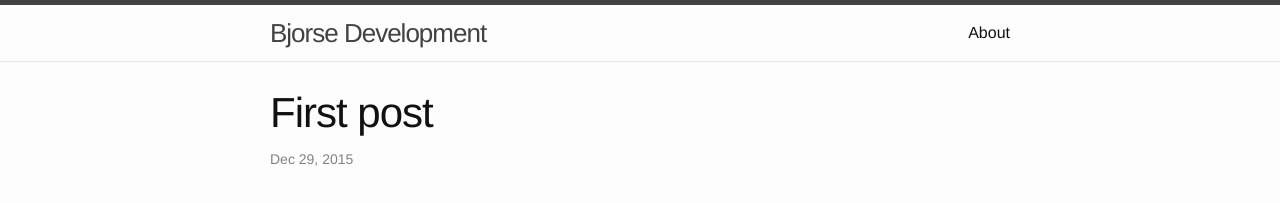
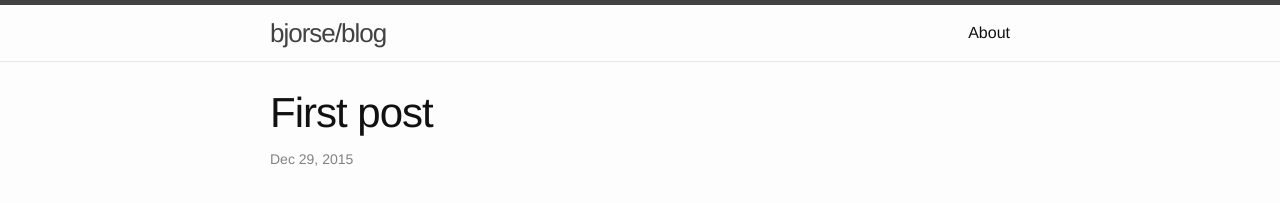
Before and after one commit to bjorse/bjorse.github.io, a Jekyll site: the page built from _posts/2015-12-29-first-post.markdown, in a window 1280 px wide. Shown: the top 203 px of the page. Built offline with Jekyll 4.4.1, drawn with Linux system fonts in a browser that asks for light colours; comment, search, counter and statistics services are not loaded.

Commit message:
Updated title

```diff
--- a/_config.yml
+++ b/_config.yml
@@ -1,5 +1,5 @@
 # Site settings
-title: Bjorse Development
+title: bjorse/blog
 email: bjorse@gmail.com
 description: A developer blog
 baseurl: "" # the subpath of your site, e.g. /blog/
```
